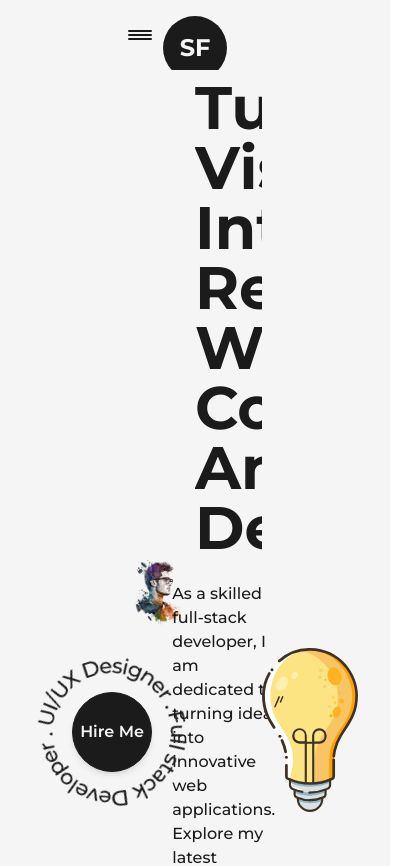
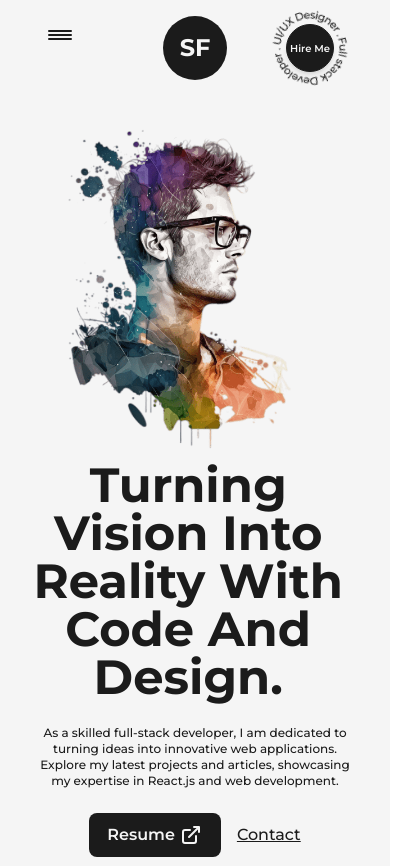
Before and after one commit to SaadFarooq-Dev/portfolio, a Next.js app: page / in a window 390 px wide. Shown: the top 866 px of the page, 415 px wide, since content can reach past the window. Built offline with nearby package versions, Linux system fonts and the light colour scheme.

Commit message:
Home page responsive

```diff
--- a/src/components/AnimatedText/AnimatedText.js
+++ b/src/components/AnimatedText/AnimatedText.js
@@ -31,7 +31,7 @@
 const AnimatedText = ({ text, className = '' }) => {
   return (
     <div className='w-full mx-auto py-2 flex items-center justify-center text-center overflow-hidden '>
-      <motion.h1 variants={qoute} initial="initial" animate="animate" className={`${className} inline-block w-full text-dark font-bold capitalize text-8xl dark:text-light`}>
+      <motion.h1 variants={qoute} initial="initial" animate="animate" className={`${className} inline-block w-full text-dark font-bold capitalize text-8xl dark:text-light sm:py-0`}>
         {text.split(" ").map((word, index) => (
           <motion.span variants={singleWord} key={word + '-' + index} className='inline-block'>
             {word}&nbsp;
--- a/src/components/HireMe/HireMe.js
+++ b/src/components/HireMe/HireMe.js
@@ -4,11 +4,11 @@
 
 const HireMe = () => {
   return (
-    <div className='fixed left-4 bottom-4 flex items-center justify-center overflow-hidden'>
-      <div className='w-48 h-auto flex items-center justify-center relative'>
+    <div className='fixed left-4 bottom-4 flex items-center justify-center overflow-hidden md:right-8 md:left-auto md:top-0 md:bottom-auto md:absolute'>
+      <div className='w-48 md:w-24 h-auto flex items-center justify-center relative'>
         <CircularText className={'fill-dark animate-spin-slow dark:fill-light'} />
         <Link href={'mailto:saadfarooq.info@gmail.com'}
-          className='flex items-center justify-center absolute left-1/2 top-1/2 -translate-x-1/2 -translate-y-1/2 bg-dark text-light shadow-md border border-solid border-dark w-20 h-20 rounded-full font-semibold hover:bg-light hover:text-dark dark:bg-light dark:text-dark hover:dark:bg-dark hover:dark:text-light hover:dark:border-light'>
+          className='flex items-center justify-center absolute left-1/2 top-1/2 -translate-x-1/2 -translate-y-1/2 bg-dark text-light shadow-md border border-solid border-dark w-20 h-20 rounded-full font-semibold hover:bg-light hover:text-dark dark:bg-light dark:text-dark hover:dark:bg-dark hover:dark:text-light hover:dark:border-light md:w-12 md:h-12 md:text-[10px]'>
           Hire Me
         </Link>
       </div>
--- a/src/components/Layout/Layout.js
+++ b/src/components/Layout/Layout.js
@@ -2,7 +2,7 @@
 
 const Layout = ({ children, className = '' }) => {
   return (
-    <div className={`${className} w-full h-full inline-block z-0 bg-light p-32 dark:bg-dark`}>
+    <div className={`${className} w-full h-full inline-block z-0 bg-light p-32 dark:bg-dark xl:p-24 lg:p-16 md:p-12 sm:p-8`}>
       {children}
     </div>
   )
--- a/src/components/NavBar/NavBar.js
+++ b/src/components/NavBar/NavBar.js
@@ -1,11 +1,8 @@
 import React, { useState } from 'react'
 import { motion } from 'framer-motion'
 
-import CustomLink from '../CustomLink'
 import Logo from '../Logo'
-import { DribbbleIcon, GithubIcon, LinkedInIcon, MoonIcon, PinterestIcon, SunIcon, TwitterIcon } from '../Icons'
 import useThemeSwitcher from '../hooks'
-import CustomLinkMobile from '../CustomLinkMobile'
 import NavBarMobile from './NavBarMobile'
 import NavBarWeb from './NavBarWeb'
 
@@ -19,7 +16,7 @@
   }
 
   return (
-    <header className='w-full px-32 py-8 font-medium flex items-center justify-between dark:text-light relative' >
+    <header className='w-full px-32 py-8 font-medium flex items-center justify-between dark:text-light relative z-10 lg:px-16 md:px-12 sm:-px-8' >
       <button className='flex-col justify-center items-center hidden lg:flex' onClick={handleClick}>
         <span className={`bg-dark dark:bg-light block transition-all duration-300 ease-out h-0.5 w-6 rounded-sm  ${isOpen ? 'rotate-45 translate-y-1' : '-translate-y-0.5'}`}></span>
         <span className={`bg-dark dark:bg-light block transition-all duration-300 ease-out h-0.5 w-6 rounded-sm scroll-my-0.5 ${isOpen ? 'opacity-0' : 'opacity-100'}`}></span>
--- a/src/components/NavBar/NavBarWeb.js
+++ b/src/components/NavBar/NavBarWeb.js
@@ -3,10 +3,10 @@
 import { motion } from 'framer-motion'
 import { DribbbleIcon, GithubIcon, LinkedInIcon, MoonIcon, PinterestIcon, SunIcon, TwitterIcon } from '../Icons'
 
-const NavBarWeb = ({mode, setMode}) => {
+const NavBarWeb = ({ mode, setMode }) => {
   return (
     <div className='w-full flex justify-between items-center lg:hidden'>
-    <nav>
+      <nav>
         <CustomLink href={'/'} title={'Home'} className='mr-4' />
         <CustomLink href={'/about'} title={'About'} className='mx-4' />
         <CustomLink href={'/projects'} title={'Projects'} className='mx-4' />
--- a/src/pages/index.js
+++ b/src/pages/index.js
@@ -16,26 +16,26 @@
         <meta name="description" content="Generated by create next app" />
       </Head>
       <main className='flex items-center text-dark w-full min-h-screen dark:text-light'>
-        <Layout className='pt-0'>
-          <div className="flex items-center justify-between w-full">
-            <div className='w-1/2'>
-              <Image src={profileImage} alt='SaadFarooq-Dev' className='w-full h-auto'
-              priority
-              sizes='(max-width: 768px) 100vw; (max-width: 1200px) 50vw; 50vw'/>
+        <Layout className='pt-0 md:pt-16 sm:pt-8 '>
+          <div className="flex items-center justify-between w-full lg:flex-col">
+            <div className='w-1/2 md:w-full'>
+              <Image src={profileImage} alt='SaadFarooq-Dev' className='w-full h-auto lg:hidden md:inline-block md:w-full'
+                priority
+                sizes='(max-width: 768px) 100vw; (max-width: 1200px) 50vw; 50vw' />
             </div>
-            <div className='w-1/2 flex flex-col items-center self-center'>
-              <AnimatedText text='Turning Vision Into Reality With Code And Design.' className="!text-6xl !text-left" />
-              <p className='my-4 text-base font-medium'>
+            <div className='w-1/2 flex flex-col items-center self-center lg:w-full lg:text-center'>
+              <AnimatedText text='Turning Vision Into Reality With Code And Design.' className="!text-6xl !text-left xl:!text-5xl lg:!text-center lg:!text-6xl md:!text-5xl sm:!tex-3xl" />
+              <p className='my-4 text-base font-medium md:text-sm sm:text-xs'>
                 As a skilled full-stack developer, I am dedicated to turning ideas into innovative web applications.
                 Explore my latest projects and articles, showcasing my expertise in React.js and web development.
               </p>
-              <div className='flex items-center self-start mt-2'>
+              <div className='flex items-center self-start mt-2 lg:self-center'>
                 <Link href="/dummy.pdf" target='_blank' download={true}
-                  className='flex items-center bg-dark text-light p-2.5 px-6 rounded-lg text-lg font-semibold hover:bg-light hover:text-dark border-2 border-solid border-transparent hover:border-dark dark:bg-light dark:text-dark hover:dark:bg-dark hover:dark:text-light hover:dark:border-light' >
+                  className='flex items-center bg-dark text-light p-2.5 px-6 rounded-lg text-lg font-semibold hover:bg-light hover:text-dark border-2 border-solid border-transparent hover:border-dark dark:bg-light dark:text-dark hover:dark:bg-dark hover:dark:text-light hover:dark:border-light md:p-2 md:px-4 md:text-base' >
                   Resume <LinkArrow className={'w-6 ml-1'} />
                 </Link>
                 <Link href="mailto:saadfarooq.info@gmail.com" target='_blank'
-                className='ml-4 text-lg font-medium capitalize text-dark underline dark:text-light'
+                  className='ml-4 text-lg font-medium capitalize text-dark underline dark:text-light md:text-base'
                 >
                   Contact
                 </Link>
@@ -44,9 +44,9 @@
             </div>
           </div>
         </Layout>
-        <HireMe/>
-        <div className='absolute right-8 bottom-8 inline-block w-24'>
-          <Image src={lightBuld} alt='Saad' className='w-full h-auto'/>
+        <HireMe />
+        <div className='absolute right-8 bottom-8 inline-block w-24 md:hidden'>
+          <Image src={lightBuld} alt='Saad' className='w-full h-auto' />
         </div>
       </main>
     </>
```
Also changed, not shown: src/components/NavBar/NavBarMobile.js (+12 -12 lines).
